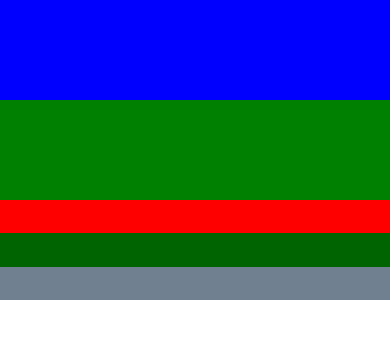
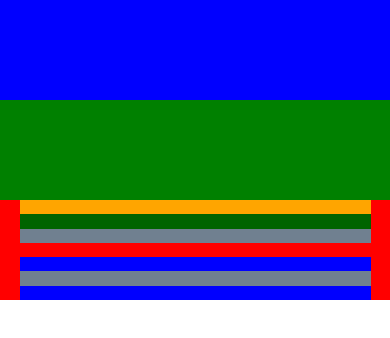
Before and after one commit to johnnyBuildsIt/portfolioPage, a plain HTML site: page index.html in a window 390 px wide. Drawn offline with nearby package versions, Linux system fonts and the light colour scheme.

Commit message:
refine breakpoints for portfolio pieces

```diff
--- a/css/responsive.css
+++ b/css/responsive.css
@@ -1,19 +1,27 @@
-@media screen and (max-width: 500px) {
+@media screen and (min-width: 700px) {
+  /*
+  2 * 5 = 10 (2 columns * margin of each column)
+  100% - 10% = 90%
+  90% / 2 = 45%
+  */
   .piece {
-    width: 100%;
+    width: 45%;
+    max-width: 425px;
   }
 }
 
 
-@media screen and (min-width: 501px) {
+@media screen and (min-width: 1100px) {
+  /*
+  3 * 5 = 15 (3 columns * margin of each column)
+  100% - 15% = 85%
+  85% / 3 = 28.33333
+  */
+  body {
+    max-width: 1200px;
+    margin: 0 auto;
+  }
   .piece {
-    width: 33.333%;
+    width: 28.33%;
   }
 }
-
-@media screen and (min-width: 1000px) {
-  body {
-    width: 1000px;
-    margin: 0 auto;
-  }
-}
--- a/css/style.css
+++ b/css/style.css
@@ -18,6 +18,12 @@ header {
 	flex-wrap: wrap;
 }
 
+.piece {
+	width: 90%;
+	margin: 0 auto;
+	max-width: 425px;
+}
+
 
 #main-image {
 	background-color: green;
@@ -28,14 +34,22 @@ header {
 	background-color: red;
 }
 
-# orange{
+.orange {
 	background-color: orange;
 }
 
-#darkgreen {
+.darkgreen {
 	background-color: darkgreen;
 }
 
-#slategrey {
+.slategrey {
 	background-color: slategrey;
 }
+
+.blue {
+	background-color: blue;
+}
+
+.red {
+	background-color: red;
+}
--- a/index.html
+++ b/index.html
@@ -22,9 +22,13 @@
 
     </section>
     <section id="featured-work" class="box">
-      <div class="piece" id="orange"></div>
-      <div class="piece" id="darkgreen"></div>
-      <div class="piece" id="slategrey"></div>
+      <div class="piece orange"></div>
+      <div class="piece darkgreen"></div>
+      <div class="piece slategrey"></div>
+      <div class="piece red"></div>
+      <div class="piece blue"></div>
+      <div class="piece slategrey"></div>
+      <div class="piece blue"></div>
     </section>
   </body>
 </html>
```
